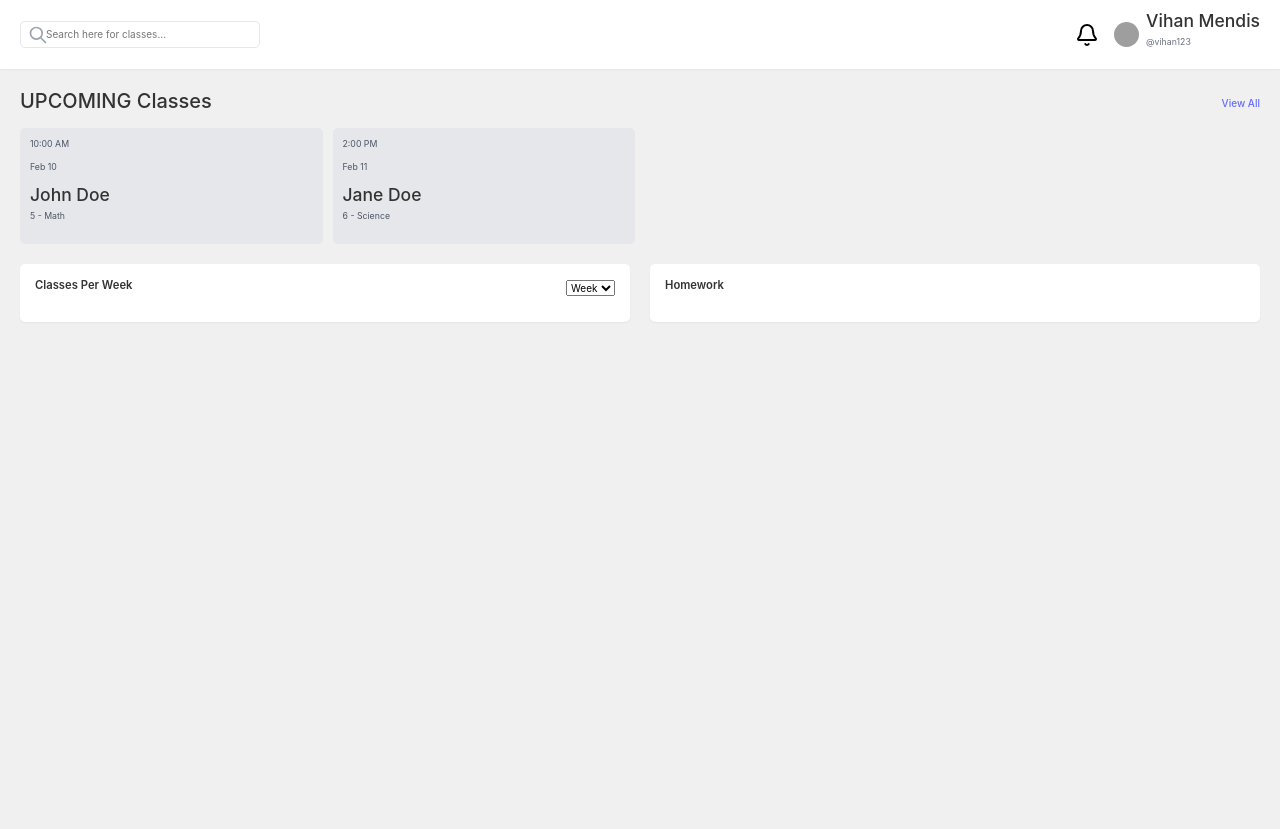
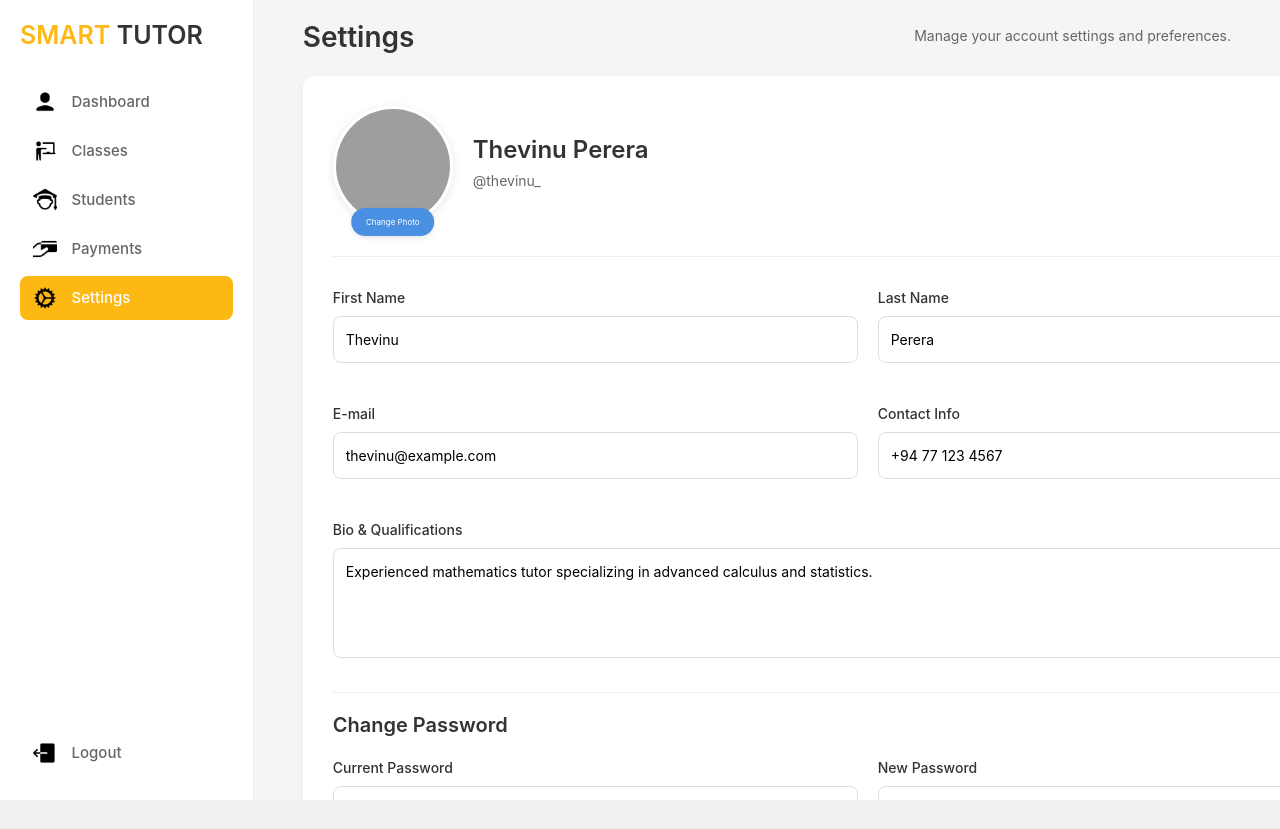
Before and after one commit to bojitha001/smart-tutor, a React (Vite) app: page /settings in a window 1280 px wide. After the commit the page ends 800 px from the top, so only its background shows below. Built offline with nearby package versions, Linux system fonts and the light colour scheme; grey boxes are pictures that could not be loaded; a web font is replaced by a local one.

Commit message:
implement and add styles to tutor dashboard settings view

```diff
--- a/src/App.jsx
+++ b/src/App.jsx
@@ -13,6 +13,7 @@ import Sidebar from "./components/tutorDashboard/Sidebar";
 import MainContent from "./components/tutorDashboard/MainContent";
 import StudentView from "./components/tutorDashboard/StudentSection";
 import DashboardClasses from "./components/Dashbaord/DashboardClasses";
+import Settings from "./components/tutorDashboard/SettingSection";
 // import SelectingSubjects from "./components/Parent/Student/SelectingSubjects";
 
 
@@ -32,7 +33,7 @@ function App() {
         {/* <SignUpOptions/> */}
         {/* <SignInAuth/> */}
         {/* <ResetPassword/> */}
-        <DashboardClasses/>
+        {/* <DashboardClasses/> */}
 
           {/* <Sidebar/> */}
 
@@ -50,16 +51,17 @@ function App() {
     </Router> */}
 
 
-      {/* <Router>
+      <Router>
       <div className={styles.app}>
         <Sidebar/>
         <Routes>
-        <    Route path="/" element={<MainContent />} />
-
+            <Route path="/" element={<MainContent />} />
+            <Route path="/classes" element={<DashboardClasses/>}/>
             <Route path="/students" element={<StudentView />} />
+            <Route path="/settings" element={<Settings />} />
         </Routes>
       </div>
-    </Router> */}
+    </Router>
 
     </>
   );
--- /dev/null
+++ b/src/components/tutorDashboard/SettingSection.jsx
@@ -0,0 +1,173 @@
+import React, { useState } from 'react';
+import styles from "../../.ExternalCss/TutorSettings.module.css";
+
+const Settings = () => {
+  const [formData, setFormData] = useState({
+    firstName: 'Thevinu',
+    lastName: 'Perera',
+    email: 'thevinu@example.com',
+    contact: '+94 77 123 4567',
+    bio: 'Experienced mathematics tutor specializing in advanced calculus and statistics.',
+    password: '',
+    newPassword: '',
+    confirmPassword: '',
+  });
+
+  const [profileImage, setProfileImage] = useState('https://images.unsplash.com/photo-1633332755192-727a05c4013d?q=80&w=2080&auto=format&fit=crop');
+
+  const handleInputChange = (e) => {
+    const { name, value } = e.target;
+    setFormData(prev => ({
+      ...prev,
+      [name]: value
+    }));
+  };
+
+  const handleImageChange = (e) => {
+    const file = e.target.files[0];
+    if (file) {
+      const reader = new FileReader();
+      reader.onloadend = () => {
+        setProfileImage(reader.result);
+      };
+      reader.readAsDataURL(file);
+    }
+  };
+
+  const handleSubmit = (e) => {
+    e.preventDefault();
+    console.log('Form submitted:', formData);
+    alert('Settings updated successfully!');
+  };
+
+  return (
+    <div className={styles.settingsContainer}>
+      <div className={styles.header}>
+        <h1>Settings</h1>
+        <p>Manage your account settings and preferences.</p>
+      </div>
+
+      <form onSubmit={handleSubmit} className={styles.settingsForm}>
+        <div className={styles.profileSection}>
+          <div className={styles.profileImageContainer}>
+            <img src={profileImage} alt="Profile" className={styles.profileImage} />
+            <label className={styles.imageUpload}>
+              <input
+                type="file"
+                accept="image/*"
+                onChange={handleImageChange}
+                hidden
+              />
+              Change Photo
+            </label>
+          </div>
+          <div className={styles.profileInfo}>
+            <h2>{`${formData.firstName} ${formData.lastName}`}</h2>
+            <p>@thevinu_</p>
+          </div>
+        </div>
+
+        <div className={styles.formGrid}>
+          <div className={styles.formGroup}>
+            <label>First Name</label>
+            <input
+              type="text"
+              name="firstName"
+              value={formData.firstName}
+              onChange={handleInputChange}
+              placeholder="Enter your first name"
+            />
+          </div>
+
+          <div className={styles.formGroup}>
+            <label>Last Name</label>
+            <input
+              type="text"
+              name="lastName"
+              value={formData.lastName}
+              onChange={handleInputChange}
+              placeholder="Enter your last name"
+            />
+          </div>
+
+          <div className={styles.formGroup}>
+            <label>E-mail</label>
+            <input
+              type="email"
+              name="email"
+              value={formData.email}
+              onChange={handleInputChange}
+              placeholder="Enter your email"
+            />
+          </div>
+
+          <div className={styles.formGroup}>
+            <label>Contact Info</label>
+            <input
+              type="tel"
+              name="contact"
+              value={formData.contact}
+              onChange={handleInputChange}
+              placeholder="Enter your contact number"
+            />
+          </div>
+        </div>
+
+        <div className={styles.formGroup}>
+          <label>Bio & Qualifications</label>
+          <textarea
+            name="bio"
+            value={formData.bio}
+            onChange={handleInputChange}
+            placeholder="Tell us about yourself and your qualifications"
+            rows="4"
+          />
+        </div>
+
+        <div className={styles.passwordSection}>
+          <h3>Change Password</h3>
+          <div className={styles.formGrid}>
+            <div className={styles.formGroup}>
+              <label>Current Password</label>
+              <input
+                type="password"
+                name="password"
+                value={formData.password}
+                onChange={handleInputChange}
+                placeholder="Enter current password"
+              />
+            </div>
+
+            <div className={styles.formGroup}>
+              <label>New Password</label>
+              <input
+                type="password"
+                name="newPassword"
+                value={formData.newPassword}
+                onChange={handleInputChange}
+                placeholder="Enter new password"
+              />
+            </div>
+
+            <div className={styles.formGroup}>
+              <label>Confirm New Password</label>
+              <input
+                type="password"
+                name="confirmPassword"
+                value={formData.confirmPassword}
+                onChange={handleInputChange}
+                placeholder="Confirm new password"
+              />
+            </div>
+          </div>
+        </div>
+
+        <button type="submit" className={styles.saveButton}>
+          Save Changes
+        </button>
+      </form>
+    </div>
+  );
+};
+
+export default Settings;
--- a/src/components/tutorDashboard/StudentSection.jsx
+++ b/src/components/tutorDashboard/StudentSection.jsx
@@ -1,5 +1,6 @@
 import React from 'react';
 import { FaBell } from 'react-icons/fa';
+import { IoSearch } from "react-icons/io5";
 import styles from "../../.ExternalCss/TutorStudentsSection.module.css";
 
 const StudentView = () => {
@@ -45,8 +46,9 @@ const StudentView = () => {
     <div className={styles.mainContainer}>
       <div className={styles.studentView}>
         <div className={styles.header}>
-          <div className={styles.searchBar}>
-            <input type="text" placeholder="Search students..." />
+          <div className={`${styles["search-bar"]}`}>
+            <IoSearch />
+            <input type="text" placeholder="Search here..." />
           </div>
           <div className={styles.profile}>
             <div className={styles.notifications}>
```
Also changed, not shown: src/.ExternalCss/TutorMainView.module.css, src/.ExternalCss/TutorSettings.module.css (added), src/.ExternalCss/TutorStudentsSection.module.css.
